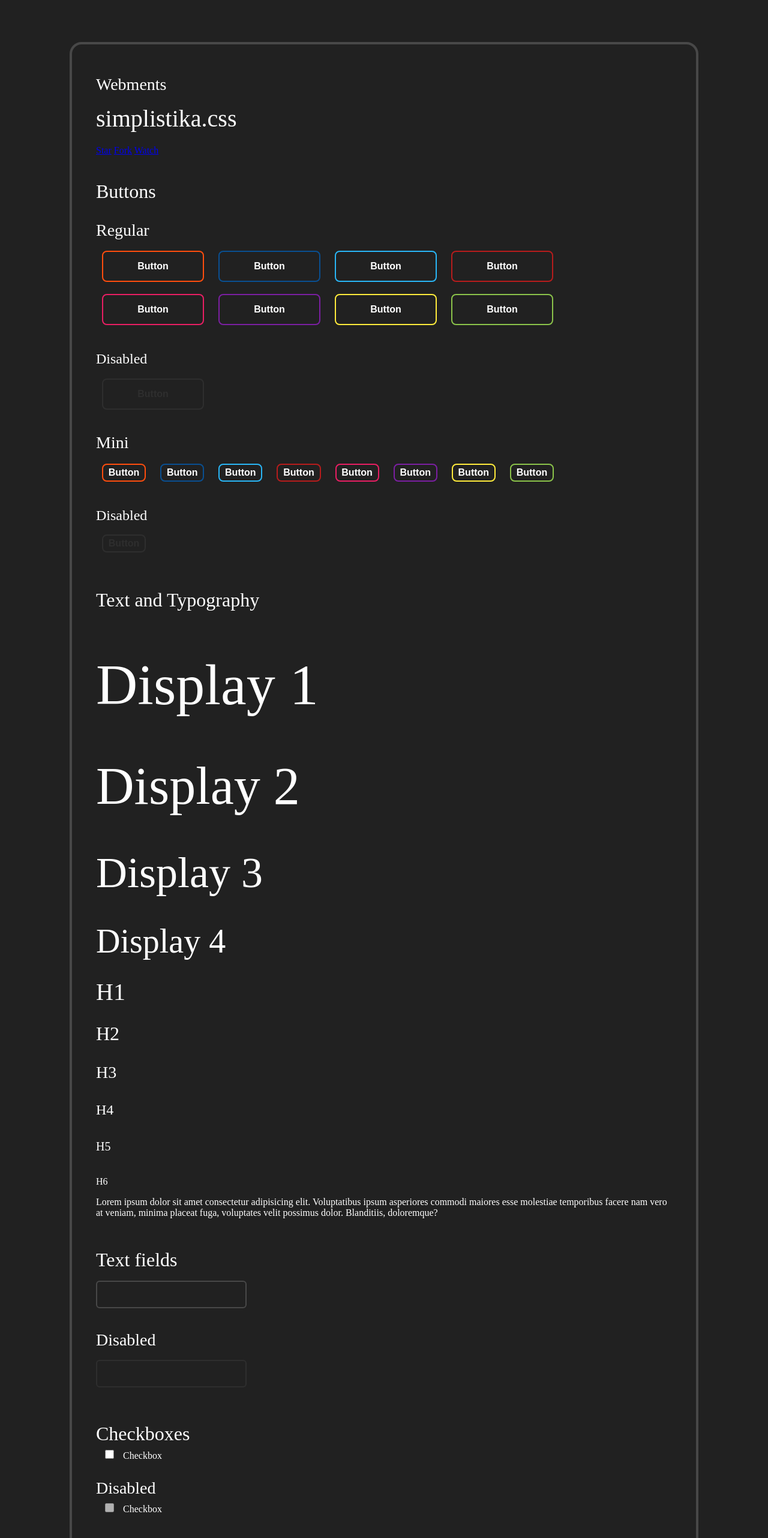
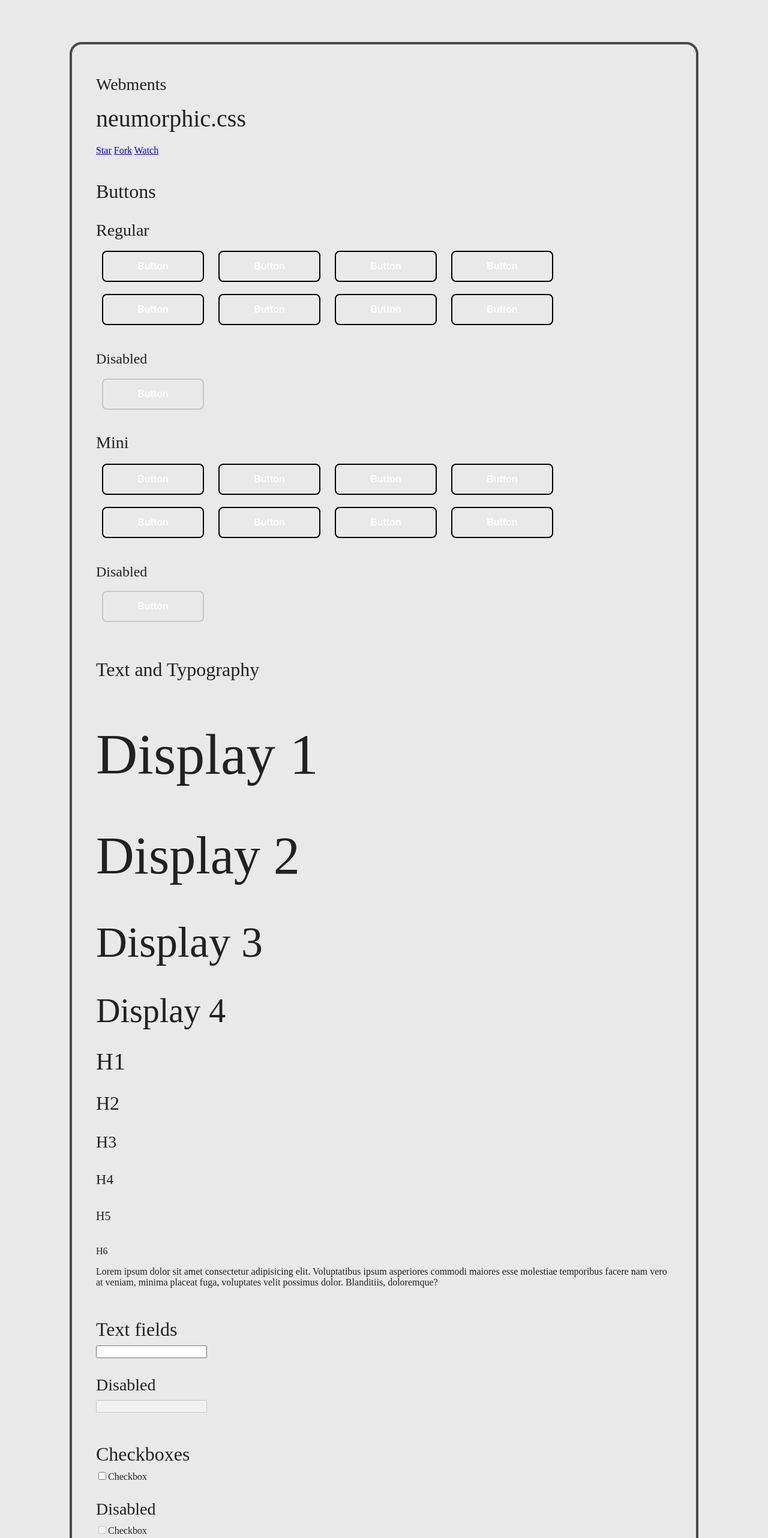
Before and after one commit to webments/neumorphic.css, a website: page index.html in a window 1280 px wide. Shown: the top 2564 px of the page at 60% size. Drawn offline with Linux system fonts and the light colour scheme.

Commit message:
Prepare 2

```diff
--- a/index.html
+++ b/index.html
@@ -5,33 +5,33 @@ found in the LICENSE file.
 -->
 
 <!DOCTYPE html>
-<html lang="en" class="dark1">
+<html lang="en" class="light1">
 
 <head>
   <meta charset="UTF-8" />
   <meta name="viewport" content="width=device-width, initial-scale=1.0" />
   <link rel="stylesheet" type="text/css" href="main.css" />
-  <link rel="stylesheet" type="text/css" href="simplistika.css" />
+  <link rel="stylesheet" type="text/css" href="neumorphic.css" />
   <link rel="shortcut icon" href="icon.png" />
   <script async defer src="https://buttons.github.io/buttons.js"></script>
-  <title>Webments | Simplistika</title>
+  <title>Webments | Neumorphic</title>
 </head>
 
 <body>
   <div class="container">
     <div class="titleandsubtitlearea">
       <h3 class="title">Webments</h3>
-      <h1>simplistika.css</h1>
+      <h1>neumorphic.css</h1>
       <div class="repobuttons">
-        <a class="github-button" href="https://github.com/webments/simplistika.css"
+        <a class="github-button" href="https://github.com/webments/neumorphic.css"
           data-color-scheme="no-preference: dark; light: dark; dark: dark;" data-size="large" data-icon="octicon-star"
-          aria-label="Star webments/simplistika.css on GitHub">Star</a>
-        <a class="github-button" href="https://github.com/webments/simplistika.css/fork"
+          aria-label="Star webments/neumorphic.css on GitHub">Star</a>
+        <a class="github-button" href="https://github.com/webments/neumorphic.css/fork"
           data-color-scheme="no-preference: dark; light: dark; dark: dark;" data-size="large"
-          data-icon="octicon-repo-forked" aria-label="Fork webments/simplistika.css on GitHub">Fork</a>
-        <a class="github-button" href="https://github.com/webments/simplistika.css/subscription"
+          data-icon="octicon-repo-forked" aria-label="Fork webments/neumorphic.css on GitHub">Fork</a>
+        <a class="github-button" href="https://github.com/webments/neumorphic.css/subscription"
           data-color-scheme="no-preference: dark; light: dark; dark: dark;" data-size="large" data-icon="octicon-eye"
-          aria-label="Watch webments/simplistika.css on GitHub">Watch</a>
+          aria-label="Watch webments/neumorphic.css on GitHub">Watch</a>
       </div>
     </div>
     <div class="elementsdiv">
@@ -192,7 +192,7 @@ found in the LICENSE file.
       </div>
     </div>
   </div>
-  <center><a class="belowimg" href="https://github.com/Webments" target="_blank"><img src="footer.png""></img></a> <a class="belowimg" href="https://github.com/Mercode" target="_blank"><img src="icon.png"></img></a></center>
+  <center><a class="belowimg" href="https://github.com/Webments" target="_blank"><img src="footer.png""></img></a></center>
 </body>
 
 </html>
--- a/simplistika.css
+++ /dev/null
@@ -1,402 +0,0 @@
-/*
-Copyright 2020 The Webments Maintainers and Contributors.
-Use of this source code is governed by a LGPL-2.1-style license that can be
-found in the LICENSE file.
-*/
-
-/*color*/
-
-:root {
-  --orange: #ff4d0d;
-  --blue: #094f91;
-  --light-blue: #29b6f6;
-  --red: #b71c1c;
-  --pink: #e91e63;
-  --purple: #7b1fa2;
-  --yellow: #ffeb3b;
-  --green: #8bc34a;
-  --gradient: linear-gradient(
-    45deg,
-    rgba(255, 29, 17, 0.9),
-    rgba(255, 162, 6, 0.9)
-  );
-  --dark1: #212121;
-  --dark2: #2e2e2e;
-  --dark3: #484848;
-  --dark4: #666666;
-  --light1: #e9e9e9;
-  --light2: #dbdbdb;
-  --light3: #b4b4b4;
-  --light4: #a1a1a1;
-}
-
-.orange {
-  color: var(--orange);
-}
-
-.dark1,
-.dark2,
-.dark3,
-.dark4 {
-  color: white;
-}
-
-.dark1 {
-  background-color: var(--dark1);
-}
-
-.dark2 {
-  background-color: var(--dark2);
-}
-
-.dark3 {
-  background-color: var(--dark3);
-}
-
-.dark4 {
-  background-color: var(--dark4);
-}
-
-.light1,
-.light2,
-.light3,
-.light4 {
-  color: var(--dark1);
-}
-
-.light1 {
-  background-color: var(--light1);
-}
-
-.light2 {
-  background-color: var(--light2);
-}
-
-.light3 {
-  background-color: var(--light3);
-}
-
-.light4 {
-  background-color: var(--light4);
-}
-
-.orange {
-  background-color: var(--orange);
-}
-
-/*headings*/
-
-h1,
-h2,
-h3,
-h4,
-h5,
-h6,
-.h1,
-.h2,
-.h3,
-.h4,
-.h5,
-.h6 {
-  margin-bottom: 0.5rem;
-  font-weight: 500;
-  line-height: 1.2;
-}
-
-h1,
-.h1 {
-  font-size: 2.5rem;
-}
-
-h2,
-.h2 {
-  font-size: 2rem;
-}
-
-h3,
-.h3 {
-  font-size: 1.75rem;
-}
-
-h4,
-.h4 {
-  font-size: 1.5rem;
-}
-
-h5,
-.h5 {
-  font-size: 1.25rem;
-}
-
-h6,
-.h6 {
-  font-size: 1rem;
-}
-
-p,
-.p {
-  font-size: 1rem;
-}
-
-.lead {
-  font-size: 1.25rem;
-  font-weight: 300;
-}
-
-.display-1 {
-  font-size: 6rem !important;
-  font-weight: 300;
-  line-height: 1.2;
-}
-
-.display-2 {
-  font-size: 5.5rem !important;
-  font-weight: 300;
-  line-height: 1.2;
-}
-
-.display-3 {
-  font-size: 4.5rem !important;
-  font-weight: 300;
-  line-height: 1.2;
-}
-
-.display-4 {
-  font-size: 3.5rem !important;
-  font-weight: 300;
-  line-height: 1.2;
-}
-
-/*misc*/
-
-pre,
-.pre {
-  padding: 0.5rem;
-  line-height: 1.25;
-  overflow-x: scroll;
-  border-radius: 4px;
-}
-
-code,
-.code {
-  border-radius: 2px;
-}
-
-blockquote,
-.blockquote {
-  border-left: 3px solid #ff4d0d;
-  padding-left: 1rem;
-}
-
-/*borders*/
-
-.br-orange {
-  border-color: var(--orange);
-}
-
-.br-blue {
-  border-color: var(--blue);
-}
-
-.br-light-blue {
-  border-color: var(--light-blue);
-}
-
-.br-red {
-  border-color: var(--red);
-}
-
-.br-pink {
-  border-color: var(--pink);
-}
-
-.br-purple {
-  border-color: var(--purple);
-}
-
-.br-yellow {
-  border-color: var(--yellow);
-}
-
-.br-green {
-  border-color: var(--green);
-}
-
-.br-orange:hover,
-.br-orange:active,
-.br-orange:focus {
-  background-color: var(--orange);
-}
-
-.br-blue:hover,
-.br-blue:active,
-.br-blue:focus {
-  background-color: var(--blue);
-}
-
-.br-light-blue:hover,
-.br-light-blue:active,
-.br-light-blue:focus {
-  background-color: var(--light-blue);
-}
-
-.br-red:hover,
-.br-red:active,
-.br-red:focus {
-  background-color: var(--red);
-}
-
-.br-pink:hover,
-.br-pink:active,
-.br-pink:focus {
-  background-color: var(--pink);
-}
-
-.br-purple:hover,
-.br-purple:active,
-.br-purple:focus {
-  background-color: var(--purple);
-}
-
-.br-yellow:hover,
-.br-yellow:active,
-.br-yellow:focus {
-  background-color: var(--yellow);
-}
-
-.br-green:hover,
-.br-green:active,
-.br-green:focus {
-  background-color: var(--green);
-}
-
-/*buttons*/
-
-button,
-.button,
-a.bt {
-  border-style: solid;
-  color: white;
-  border-width: 2px;
-  outline: 0;
-  padding: 0.55rem 1rem;
-  background: none;
-  border-radius: 8px;
-  text-align: center;
-  cursor: pointer;
-  font-weight: bold;
-  text-decoration: none;
-  padding-top: 15px;
-  padding-bottom: 15px;
-  font-size: 1rem;
-  width: 170px;
-  transition: 0.1s;
-}
-
-button:hover,
-.button:hover,
-.bt:hover {
-  transition: 0.2s;
-}
-
-.mini-bt {
-  padding: 0.25rem 0.55rem;
-  width: auto;
-}
-
-/*input*/
-
-input, select {
-  outline-style:none;
-}
-
-/*input text*/
-
-input[type="text"],
-.inp-text {
-  padding: 12px 20px;
-  margin: 8px 0;
-  border-radius: 6px;
-  border: 2px solid var(--dark3);
-  background: none;
-  box-sizing: border-box;
-  color: white;
-  font-size: 1rem;
-  transition: 0.1s;
-}
-
-input[type="text"]:hover:enabled,
-.inp-text:hover:enabled,
-input[type="text"]:focus:enabled,
-.inp-text:focus:enabled {
-  background: var(--dark3);
-  transition: 0.2s;
-}
-
-/*input checkbox*/
-
-input[type="checkbox"],
-.inp-chb {
-  border-radius: 5px;
-  width: 45px;
-  height: 15px;
-  background: var(--dark4);
-  margin: 0;
-  padding: 0;
-}
-
-/*dropdown*/
-
-select,
-.slc {
-  border-style: solid;
-  width: 140px;
-  height: 35px;
-  padding: 5px 35px 5px 5px;
-  font-size: 1rem;
-  color: white;
-  background: none;
-  border-radius: 4px;
-  -webkit-appearance: none;
-  -moz-appearance: none;
-  appearance: none;
-  transition: 0.1s;
-}
-
-select:hover,
-.slc:hover {
-  transition: 0.2s;
-}
-
-.slc-dark option {
-  background: var(--dark3);
-}
-
-.slc-dark option:hover,
-.slc-dark option:active,
-.slc-dark option:focus {
-  background: var(--dark2);
-}
-
-.slc-light option {
-  background: var(--light3);
-}
-
-.slc-light option:hover {
-  background: var(--light2);
-}
-
-/*disabled*/
-
-button:disabled,
-.button:disabled,
-.bt:disabled,
-button[disabled],
-input[type="text"]:disabled,
-.inp-text:disabled,
-input[type="text"][disabled],
-select[disabled],
-.slc:disabled {
-  border-color: var(--dark2);
-  color: var(--dark2);
-}
```
